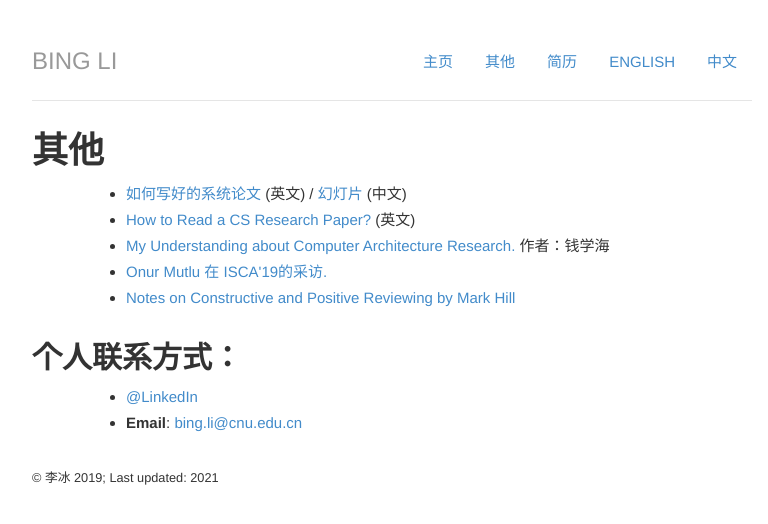
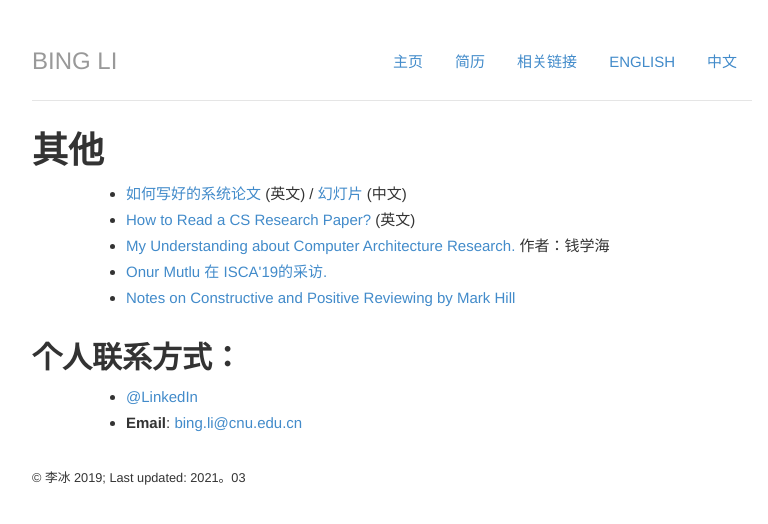
Before and after one commit to libingict/libingict.github.io, a Jekyll site: the page built from about/index_cn.html, in a window 1280 px wide. Shown: the top 524 px of the page, without its empty margins (248-1016 px from the left). Built offline with Jekyll 4.4.1, drawn with Linux system fonts in a browser that asks for light colours; nearby versions of some CDN libraries; library files that are not in the unit come from our copies; a script that is not in the unit is left out.

Commit message:
Update default_cn.html

```diff
--- a/_layouts/default_cn.html
+++ b/_layouts/default_cn.html
@@ -23,8 +23,9 @@
 			<div class="header">
 		    	<ul class="nav nav-pills pull-right">
 		        		<li><a href="/index_cn.html" title = "Home">主页</a></li>
-			        	<li><a href="/about/index_cn.html">其他</a></li>
+
 		        		<li><a href="/cv/index_cn.html">简历</a></li>
+				<li><a href="/about/index_cn.html">相关链接</a></li>
 		        		<li><a href="index.html">English</a></li>
 		        		<li><a href="#">中文</a></li>
 		        		<!-- <li><a href="/blog">Blog</a></li> -->
@@ -37,7 +38,7 @@
 			<footer>
 				<div class="row">
 					<div class="col-sm-8">
-					<p><small>&copy; 李冰 2019; Last updated: 2021</small></p>
+					<p><small>&copy; 李冰 2019; Last updated: 2021。03</small></p>
 					</div>
 				</div>
 			</footer>
```
